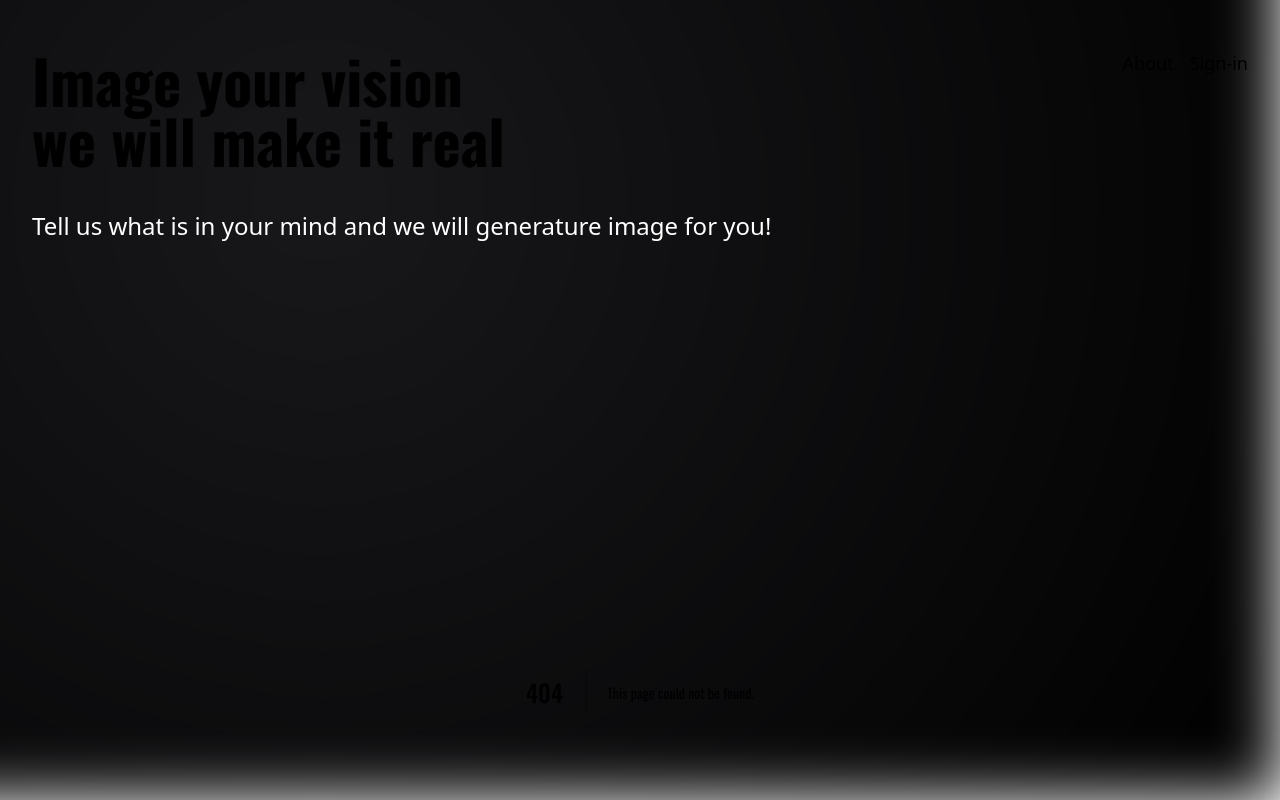
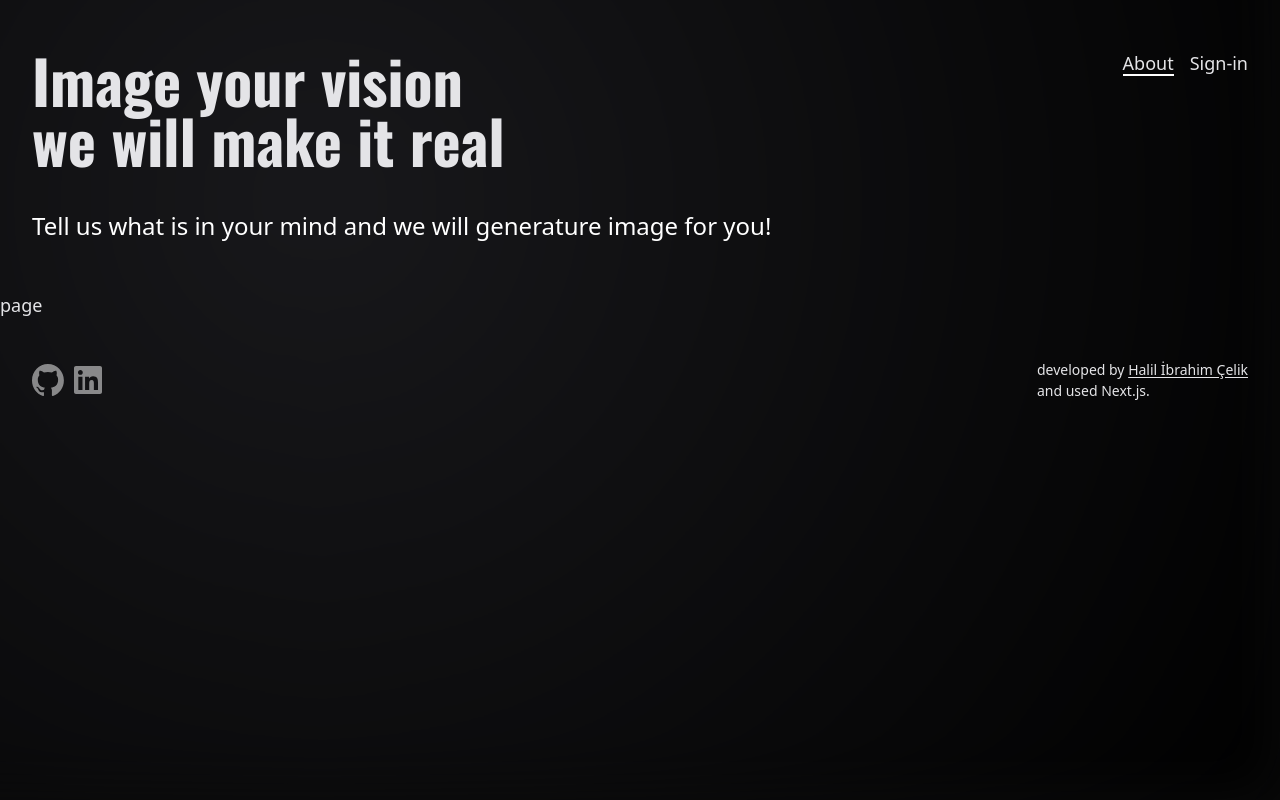
Before and after one commit to halilibrahimcelik/generateImage, a Next.js app: page /about in a window 1280 px wide. Before the commit this address had no page. Shown: the top 800 px of the page. Built offline with nearby package versions, Linux system fonts and the light colour scheme.

Commit message:
feat:added hover effect to routes

```diff
--- /dev/null
+++ b/src/app/about/page.tsx
@@ -0,0 +1,9 @@
+import React from "react";
+
+type Props = {};
+
+const page = (props: Props) => {
+  return <div>page</div>;
+};
+
+export default page;
--- a/src/components/header/index.tsx
+++ b/src/components/header/index.tsx
@@ -9,7 +9,8 @@ type Props = {};
 
 function Header({}: Props) {
   const pathname = usePathname();
-
+  const active = "after:scale-100";
+  const inactive = "after:scale-0";
   return (
     <header>
       <Wrapper tag="nav" customClass="py-[50px]">
@@ -22,10 +23,22 @@ function Header({}: Props) {
             </h1>
           </li>
           <li className="flex gap-4">
-            <Link className="font-medium" href={"/about"}>
+            <Link
+              className={`font-medium relative after:content-['']  after:absolute after:w-full after:h-[2px] after:transition-all after:duration-200 after:ease-in  ${
+                pathname === "/about" ? active : inactive
+              }    after:left-0 after:right-0 after:top-[24px] after:bg-white hover:after:scale-50`}
+              href={"/about"}
+            >
               About
             </Link>
-            <Link href={"/sign-in"}>Sign-in</Link>
+            <Link
+              className={`font-medium relative after:content-['']  after:absolute after:w-full after:h-[2px] after:transition-all after:duration-200 after:ease-in  ${
+                pathname === "/sign-in" ? active : inactive
+              }    after:left-0 after:right-0 after:top-[24px] after:bg-white hover:after:scale-50`}
+              href={"/sign-in"}
+            >
+              Sign-in
+            </Link>
           </li>
         </ul>
         <p className="text mt-10">
```
